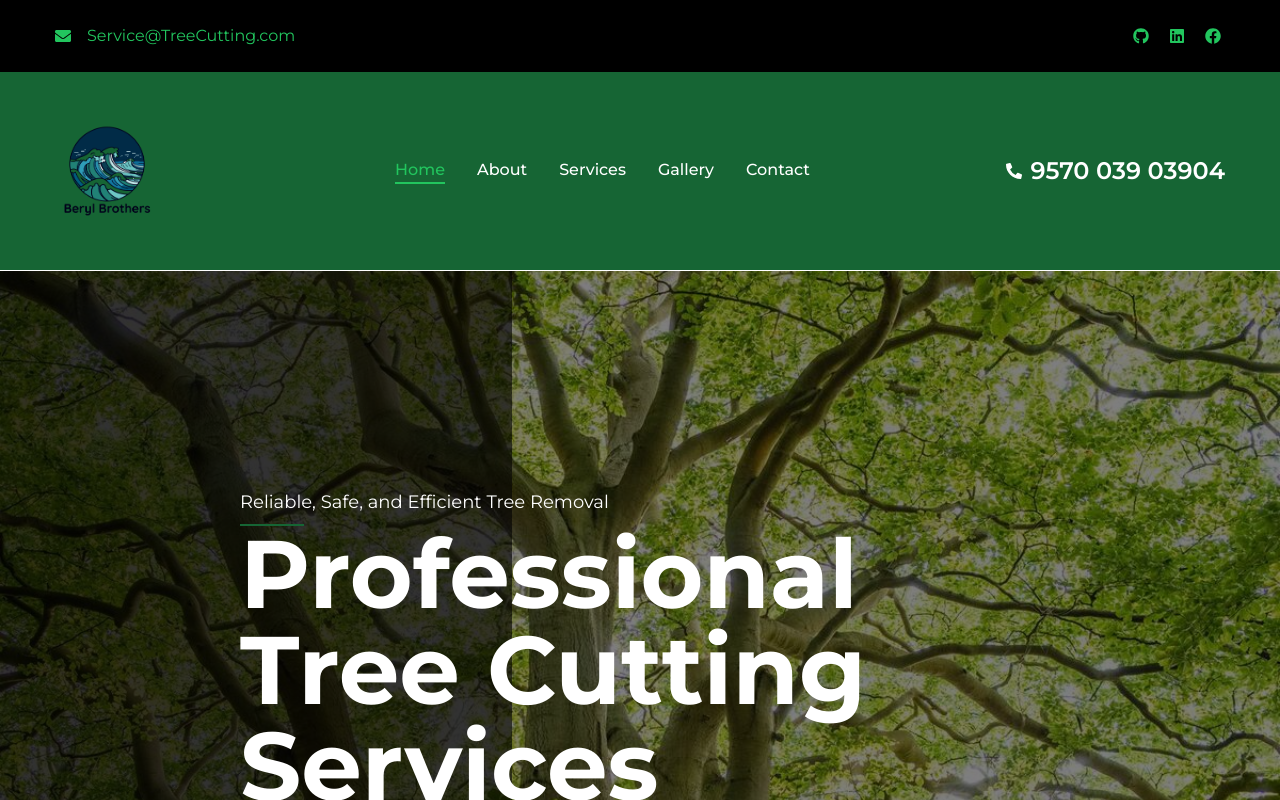
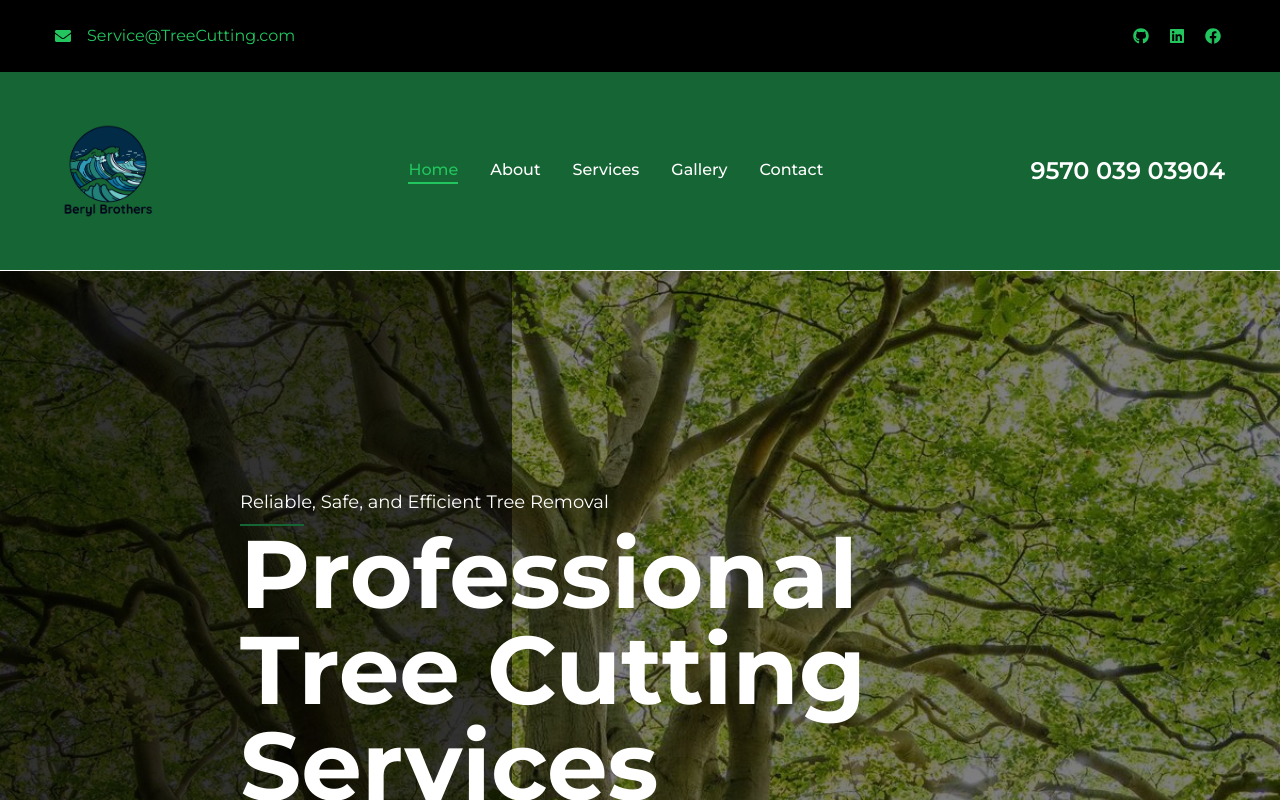
Before and after one commit to BerylBrothers/Paint-Website, a Next.js app: page / in a window 1280 px wide. Shown: the top 800 px of the page. Built offline with nearby package versions, Linux system fonts and the light colour scheme.

Commit message:
removed phone icon beacuse of spacing issues

```diff
--- a/components/Header.jsx
+++ b/components/Header.jsx
@@ -33,11 +33,11 @@ const Header = () => {
 
         {/* Phone number */}
         <div className="hidden xl:flex justify-end items-center">
-          <span className="mr-2">
+          {/* <span className="mr-2">
             {" "}
-            {/* Add margin to the span */}
+
             <FaPhoneAlt />
-          </span>
+          </span> */}
           <h3 className="whitespace-nowrap">9570 039 03904</h3>
         </div>
 
```
